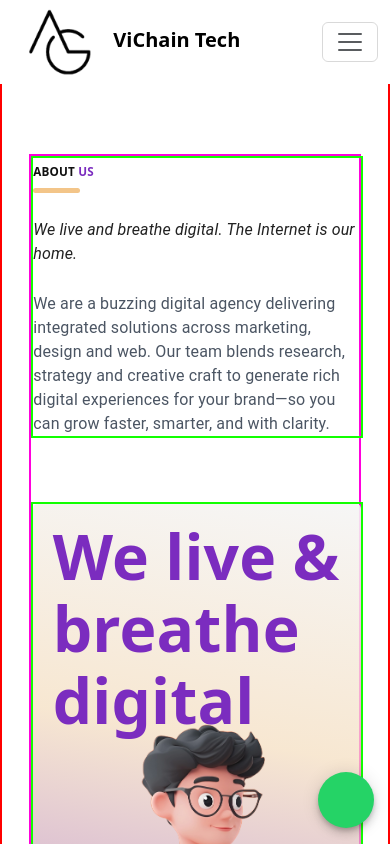
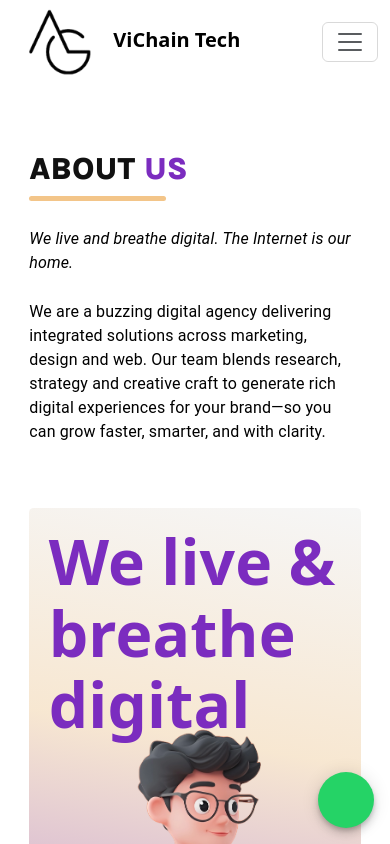
Before and after one commit to Muskan-Shobhawat/ViChainBackend, a React (Vite) app: page /About in a window 390 px wide. Shown: the top 844 px of the page. Built offline with nearby package versions, Linux system fonts and the light colour scheme; some icons are missing.

Commit message:
Initial commit

```diff
--- a/src/CSS/About/AboutLanding.css
+++ b/src/CSS/About/AboutLanding.css
@@ -5,13 +5,15 @@
   display: flex;
   align-items: center;
   justify-content: space-around;
-  border: 2px solid red;
+  /* border: 2px solid red; */
 
 }
 
 /* Eyebrow heading (ABOUT US) */
 .about-eyebrow {
   /* border: 2px solid red; */
+    font-family: "Karla", sans-serif !important;
+  font-weight: 800 !important;
   font-weight: 800;
   font-size: 3vw;
   letter-spacing: 0.05vw;
@@ -22,6 +24,8 @@
 }
 
 .about-us-green {
+    font-family: "Karla", sans-serif !important;
+  font-weight: 800 !important;
   color: #7b2cbf;
 }
 
@@ -40,12 +44,14 @@
   font-style: italic;
   font-size: 1.6vw;
   margin-top: 3vh !important;
-  color: #222;
+    color: black !important;
+  font-family: "Mulish", sans-serif;
 }
 
 /* Body copy */
 .about-body {
-  color: #4b5563;
+  color: black !important;
+  font-family: "Mulish", sans-serif;
   font-size: 1.05vw;
   line-height: 1.9;
   margin-top: 3vh !important;
@@ -114,13 +120,13 @@
 @media only screen and (max-width: 992px) {
   .abgg {
     flex-direction: column !important;
-    border: 2px solid rgb(17, 255, 0);
+    /* border: 2px solid rgb(17, 255, 0); */
     width: 80vw;
   }
 
   .ab2gg {
     width: 80vw;
-    border: 2px solid rgb(17, 255, 0);
+    /* border: 2px solid rgb(17, 255, 0); */
   }
 
   .ab3gg {
@@ -128,7 +134,7 @@
     display: flex !important;
     align-items: center !important;
     justify-content: space-around;
-    border: 2px solid rgb(17, 255, 0);
+    /* border: 2px solid rgb(17, 255, 0); */
   }
 
   .about-body {
@@ -177,13 +183,13 @@
 @media only screen and (max-width: 720px) {
   .abgg {
     flex-direction: column !important;
-    border: 2px solid rgb(0, 64, 255);
+    /* border: 2px solid rgb(0, 64, 255); */
     width: 80vw;
   }
 
   .ab2gg {
     width: 80vw;
-    border: 2px solid rgb(17, 255, 0);
+    /* border: 2px solid rgb(17, 255, 0); */
   }
 
   .ab3gg {
@@ -191,7 +197,7 @@
     display: flex !important;
     align-items: center !important;
     justify-content: space-around;
-    border: 2px solid rgb(17, 255, 0);
+    /* border: 2px solid rgb(17, 255, 0); */
   }
 
   .about-body {
@@ -240,13 +246,13 @@
 @media only screen and (max-width: 600px) {
   .abgg {
     flex-direction: column !important;
-    border: 2px solid rgb(255, 0, 221);
+    /* border: 2px solid rgb(255, 0, 221); */
     width: 80vw;
   }
 
   .ab2gg {
     width: 80vw;
-    border: 2px solid rgb(17, 255, 0);
+    /* border: 2px solid rgb(17, 255, 0); */
   }
 
   .ab3gg {
@@ -254,7 +260,7 @@
     display: flex !important;
     align-items: center !important;
     justify-content: space-around;
-    border: 2px solid rgb(17, 255, 0);
+    /* border: 2px solid rgb(17, 255, 0); */
   }
 
   .about-body {
@@ -303,13 +309,13 @@
 @media only screen and (max-width: 412px) {
   .abgg {
     flex-direction: column !important;
-    border: 2px solid rgb(255, 0, 221);
+    /* border: 2px solid rgb(255, 0, 221); */
     width: 85vw;
   }
 
   .ab2gg {
     width: 85vw;
-    border: 2px solid rgb(17, 255, 0);
+    /* border: 2px solid rgb(17, 255, 0); */
   }
 
   .ab3gg {
@@ -317,7 +323,7 @@
     display: flex !important;
     align-items: center !important;
     justify-content: space-around;
-    border: 2px solid rgb(17, 255, 0);
+    /* border: 2px solid rgb(17, 255, 0); */
   }
 
   .about-body {
@@ -361,4 +367,24 @@
   text-align: left;
   /* width: 20vw; */
 }
+
+.about-eyebrow {
+  /* border: 2px solid red; */
+  font-weight: 800;
+  font-size: 8vw;
+  letter-spacing: 0.05vw;
+  color: #111;
+  position: relative;
+  line-height: 1.1;
+  display: inline-block;
 }
+
+.about-underline {
+  display: block;
+  width: 35vw;
+  height: 0.6vh;
+  background: rgb(243, 197, 137);
+  border-radius: 2vh;
+  margin-top: 1.2vh;
+}
+}
```
